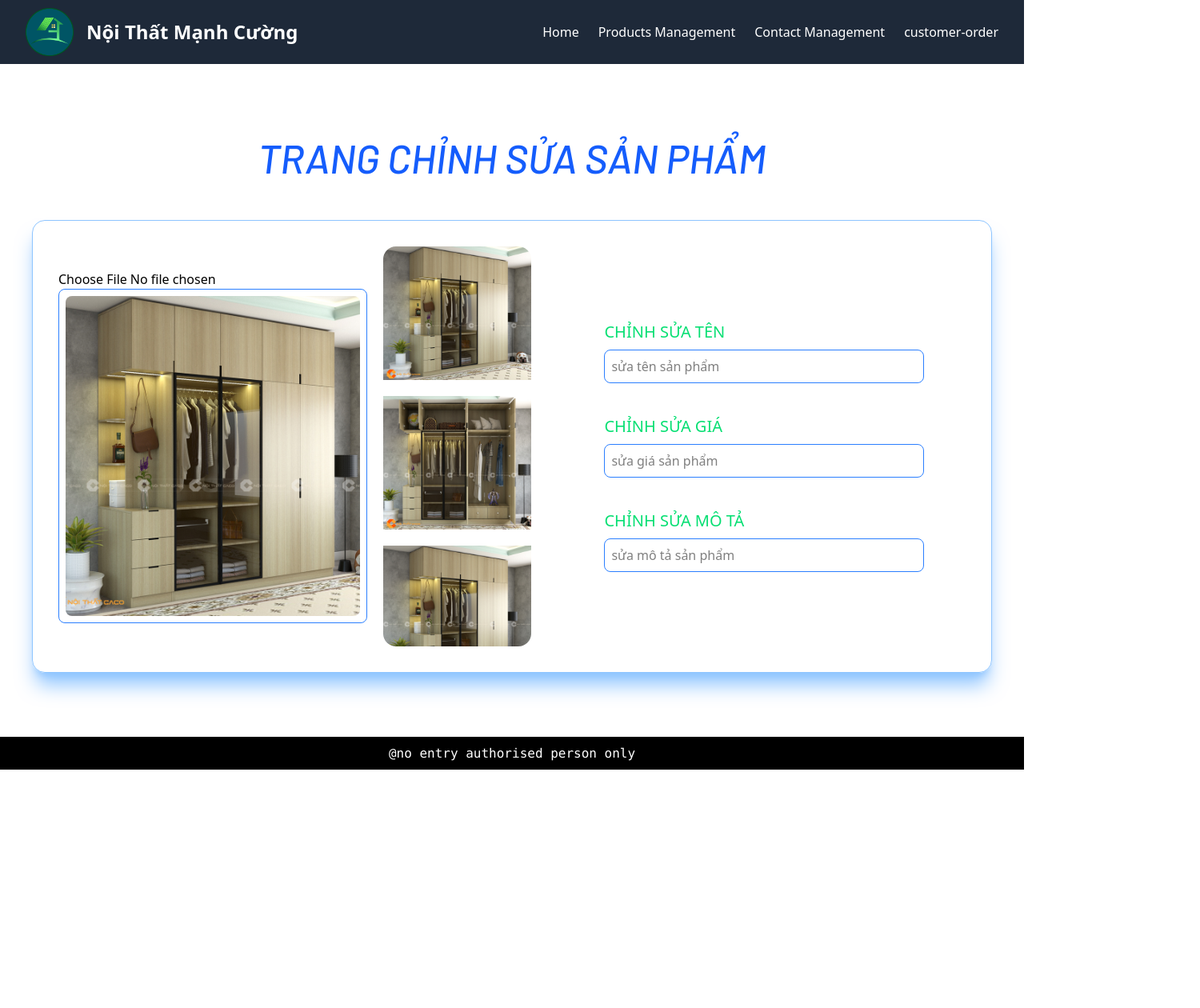
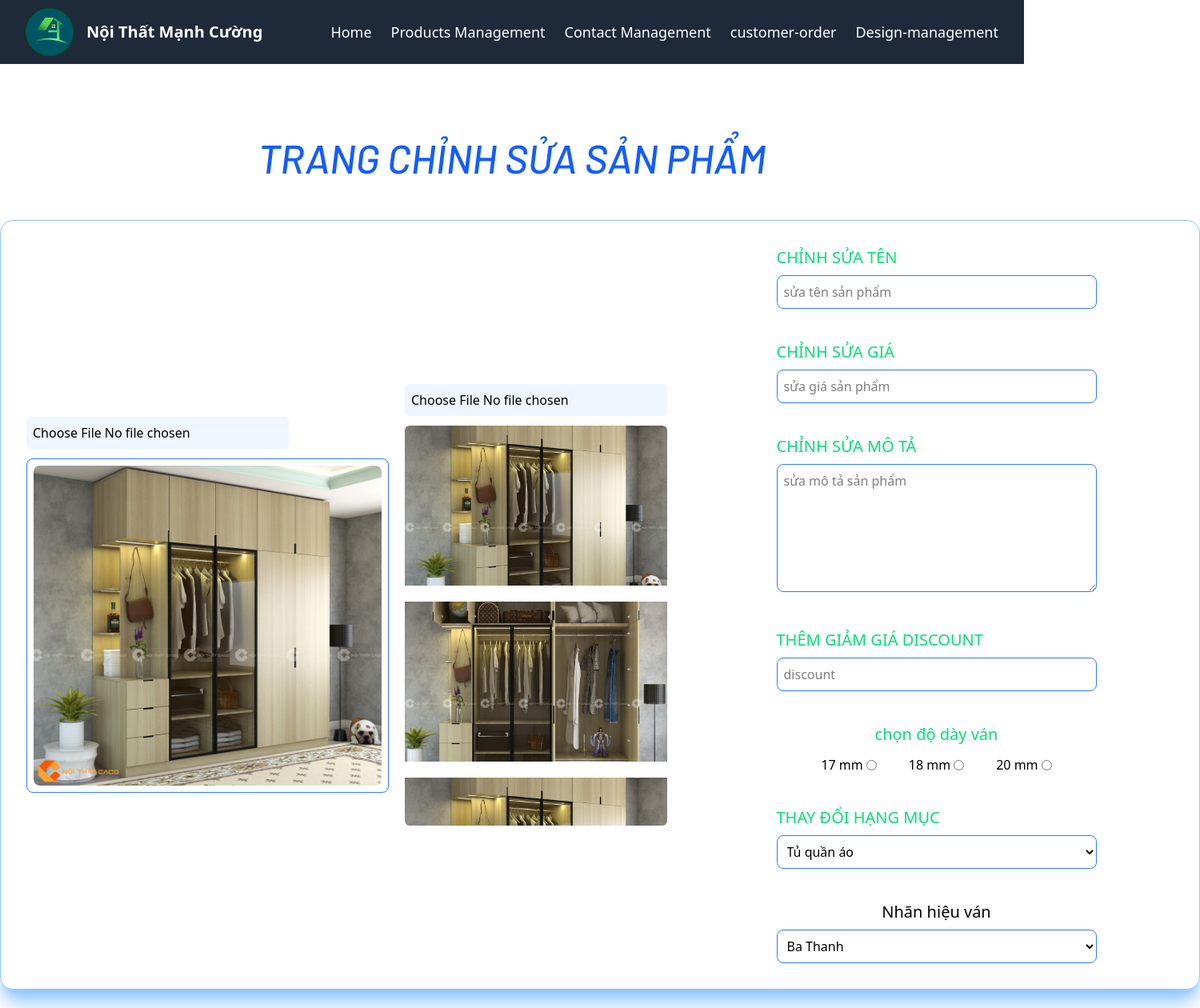
Before and after one commit to bon265/h-c-redux, a React (Vite) app: page /product-edit/1 in a window 1280 px wide. Shown: the top 1260 px of the page at 80% size, 1500 px wide, since content can reach past the window. Before the commit the page ends 962 px from the top, so only its background shows below. Built offline with nearby package versions, Linux system fonts and the light colour scheme.

Commit message:
đã hoàn thành UI edit Form mai làm logic

```diff
--- a/src/App.jsx
+++ b/src/App.jsx
@@ -4,6 +4,7 @@ import Header from "./layouts/Header.jsx";
 import ProductEdit from "./pages/PRODUCT/ProductEdit.jsx"
 import {Routes, Route} from "react-router-dom";
 import ProductForm from "./pages/PRODUCT/ProductForm.jsx";
+import DesignForm from "./pages/DESIGNS/DesignPage.jsx";
 function App() {
   return (
     <>
@@ -13,6 +14,8 @@ function App() {
                 <Route path="/"  element={<Homepage/>}/>
                 <Route path="/product-create"  element={<ProductForm/>}/>
                 <Route path="/product-edit/:id"  element={<ProductEdit/>} />
+                <Route path="/design-create"  element={<DesignForm/>} />
+
             </Routes>
             <Footer/>
     </>
--- a/src/layouts/Header.jsx
+++ b/src/layouts/Header.jsx
@@ -3,13 +3,13 @@ import Logo from "../assets/Logo.png"
 function Header() {
     return (
         <>
-            <nav className="bg-gray-800 text-white">
-      <div className="max-w-7xl mx-auto   px-4 sm:px-6 lg:px-8">
+            <nav className="bg-gray-800 text-white md:text-sm lg:text-lg">
+      <div className="max-w-[1900px] mx-auto   px-4 sm:px-6 lg:px-8">
         <div className="flex justify-between h-20 items-center">
           {/* Logo */}
           <div className="flex items-center space-x-4">
             <img src={Logo} alt="logo-manh-cuong" className="h-15 w-auto" />
-            <h2 className="font-bold text-2xl">Nội Thất Mạnh Cường</h2>
+            <h2 className="font-bold text-2xl  md:text-sm lg:text-xl ">Nội Thất Mạnh Cường</h2>
           </div>
 
           {/* Menu links */}
@@ -26,6 +26,9 @@ function Header() {
             <Link to="/new-order" className="hover:text-gray-300">
               customer-order
             </Link>
+            <Link to="/design-create" className="hover:text-gray-300">
+              Design-management
+            </Link>
           </div>
         </div>
       </div>
--- /dev/null
+++ b/src/pages/DESIGNS/DesignList.jsx
@@ -0,0 +1,11 @@
+import React from 'react';
+
+function DesignList() {
+    return (
+        <div>
+
+        </div>
+    );
+}
+
+export default DesignList;
--- /dev/null
+++ b/src/pages/DESIGNS/DesignPage.jsx
@@ -0,0 +1,11 @@
+import React from 'react';
+
+function DesignPage() {
+    return (
+        <>
+             <h1 className='text-center mt-10 text-blue-600 uppercase' >quản lí bài đăng thiết kế</h1>
+        </>
+    );
+}
+
+export default DesignPage;
--- a/src/pages/PRODUCT/ProductEdit.jsx
+++ b/src/pages/PRODUCT/ProductEdit.jsx
@@ -1,26 +1,41 @@
     import pic1 from '../../assets/pic1.jpg';
     import pic2 from '../../assets/pic2.jpg';
     import pic3 from '../../assets/pic3.jpg';
-import { useParams } from 'react-router-dom';
-import { useSelector } from 'react-redux';
+    import { formatPrice } from '../../ultils/formatPrice';
+    // import { useParams } from 'react-router-dom';
+    // import { useSelector } from 'react-redux';
+    import { useState } from 'react';
     function ProductEdit() {
+        const [price, setPrice] = useState('');
+        const [discount, setDiscount] = useState('');
+        const handleDiscount = (e) => {
+            const formatted= formatPrice(e.target.value);
+            setDiscount(formatted);
+        }
+        const handlePrice = (e) => {
+            const formatted = formatPrice(e.target.value);
+            setPrice(formatted);
+        };
         return (
-        <>
+            <div className='w-'>
             <h1 className=' text-center text-blue-600  mt-20'> TRANG CHỈNH SỬA SẢN PHẨM</h1>
-           <form className='flex gap-10 w-[1200px] mx-auto mt-10 shadow-xl shadow-blue-300 p-8 rounded-2xl border border-blue-300'>
+            <form
+            id='productEdit'
+            className='flex gap-10 w-[1500px] mx-auto mt-10 shadow-xl shadow-blue-300 p-8 rounded-2xl border border-blue-300'>
                 {/* khối sửa ảnh */}
             <section className='flex gap-5 items-center '>
                 {/* ảnh chính */}
                 <div>
-                <input className='text-md' accept='' type="file" />
-                <figure className='overflow-hidden p-2 border border-blue-500 rounded-lg '>
+                    <input className=' text-md  bg-blue-50 hover:bg-blue-100  p-2 rounded-md' accept='image/*' type="file" />
+                    <figure className='overflow-hidden p-2 border border-blue-500 rounded-lg mt-3 '>
                         <img className='w-auto h-100 rounded-lg object-center object-cover' src={pic1} alt="" />
 
                         </figure>
                     </div>
                 {/* khối ảnh phụ */}
                 <div>
-                <figure className=' rounded-2xl flex flex-col gap-5 overflow-scroll overflow-y overflow-x-hidden auto h-[500px]'>
+                <input className='rounded-md text-md bg-blue-50 hover:bg-blue-100 p-2' accept='image/*' type="file" />
+                    <figure className='mt-3 rounded-md flex flex-col gap-5 overflow-scroll overflow-y overflow-x-hidden auto h-[500px]'>
                     <img className='w-auto h-50 object-center object-cover' src={pic1} alt="" />
                     <img className='w-auto h-50 object-center object-cover' src={pic2} alt="" />
                     <img className='w-auto h-50 object-center object-cover' src={pic3} alt="" />
@@ -40,21 +55,81 @@ function ProductEdit() {
                 <label >
                     <p  className='text-green-400 text-xl'>CHỈNH SỬA GIÁ </p>
                     <input
+                    value={price}
+                    onChange={handlePrice}
                 className=' outline-0 border border-blue-500 rounded-lg p-2 w-[400px] focus:bg-blue-50 focus:border-0 mt-2 transition-all '
                     type="text"
                     placeholder='sửa giá sản phẩm'  />
                 </label>
                 <label >
                     <p className='text-green-400 text-xl'>CHỈNH SỬA MÔ TẢ </p>
-                <input
-                className=' outline-0 border border-blue-500 rounded-lg p-2 w-[400px] focus:bg-blue-50 focus:border-0 mt-2 transition-all '
+                    <textarea
+                    className='h-40 outline-0 border border-blue-500 rounded-lg p-2 w-[400px] focus:bg-blue-50 focus:border-0 mt-2 transition-all '
                     type="text"
                     placeholder='sửa mô tả sản phẩm'  />
                 </label>
-
+                <label >
+                    <p className='text-green-400 text-xl'>THÊM GIẢM GIÁ DISCOUNT </p>
+                    <input
+                    value={discount}
+                    onChange={handleDiscount}
+                    className=' outline-0 border border-blue-500 rounded-lg p-2 w-[400px] focus:bg-blue-50 focus:border-0 mt-2 transition-all '
+                    type="text"
+                    placeholder='discount'  />
+                </label>
+                {/* khối chọn độ dày */}
+                <div className='flex flex-col justify-center items-center'>
+                <p  className='text-green-400 text-xl'>chọn độ dày ván</p>
+                <div className=' flex gap-10 mt-3'>
+                    <label className='flex gap-1  items-center ' >
+                        <p>17 mm</p>
+                        <input
+                        type="radio" />
+                    </label>
+                    <label className='flex gap-1  items-center ' >
+                        <p>18 mm</p>
+                        <input
+                        type="radio" />
+                    </label>
+                    <label className='flex gap-1  items-center ' >
+                        <p>20 mm</p>
+                        <input
+                        type="radio" />
+                    </label>
+            </div>
+            </div>
+            {/* thay đổi hạng mục */}
+            <label >
+                <p className='text-green-400 text-xl'>THAY ĐỔI HẠNG MỤC</p>
+                <select className='outline-0 border border-blue-500 rounded-lg p-2 w-[400px] focus:bg-blue-50 focus:border-0 mt-2 transition-all '>
+                <option   value="Tủ quần áo">Tủ quần áo</option>
+                <option value="Tủ bếp">Tủ bếp</option>
+                <option value="Phòng khách">Phòng khách</option>
+                <option value="Tủ rượu">Tủ rượu</option>
+                <option value="Giường ngủ">Giường ngủ</option>
+                <option value="Khác">Khác</option>
+                    </select>
+            </label>
+            <label className="text-center">
+          <p className="'text-green-400 text-xl">Nhãn hiệu ván</p>
+          <select
+             className='outline-0 border border-blue-500 rounded-lg p-2 w-[400px] focus:bg-blue-50 focus:border-0 mt-2 transition-all '
+          >
+            <option value="">Ba Thanh</option>
+            <option value="">An Cường</option>
+            <option value="">Khác</option>
+          </select>
+          </label>
             </section>
             </form>
-        </>
+            <div className="flex justify-center mt-10">
+    <button
+        form='productEdit'
+        className='transition-all cursor-pointer p-2.5 bg-cyan-400 hover:bg-cyan-200 hover:text-black text-white rounded-[15px]'>
+        UPDATE SẢN PHẨM
+    </button>
+    </div>
+            </div>
         );
     }
 
--- a/src/pages/PRODUCT/ProductForm.jsx
+++ b/src/pages/PRODUCT/ProductForm.jsx
@@ -162,6 +162,16 @@ function ProductForm() {
               <option value="Khác">Khác</option>
             </select>
           </label>
+          <label className="text-center">
+          <p className="font-bold text-green-800">Nhãn hiệu ván</p>
+          <select
+              className="custom-select mt-3 border border-gray-300 p-2 rounded w-[200px] text-center outline-green-900"
+          >
+            <option value="">Ba Thanh</option>
+            <option value="">An Cường</option>
+            <option value="">Khác</option>
+          </select>
+          </label>
           <label  className="text-center flex items-center flex-col justify-center">
             <p className="font-bold text-green-800 text-center mt-2">Hình ảnh chính</p>
             <input className="custom-select mt-2 hover:bg-blue-300 bg-blue-200 p-2 text-center"
```
Also changed, not shown: src/pages/DESIGNS/DesignForm.jsx (added, +11 -0 lines). Lines whose indentation alone changed are shown as unchanged.
